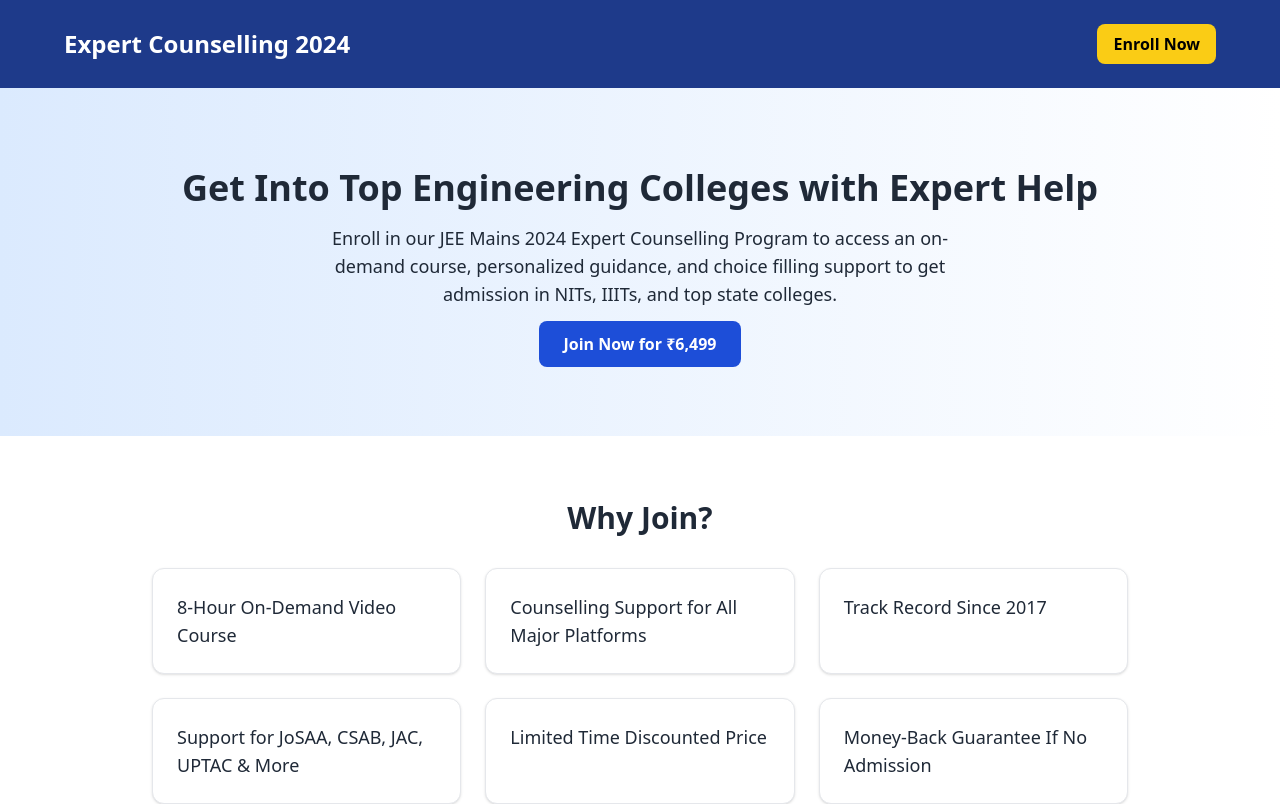
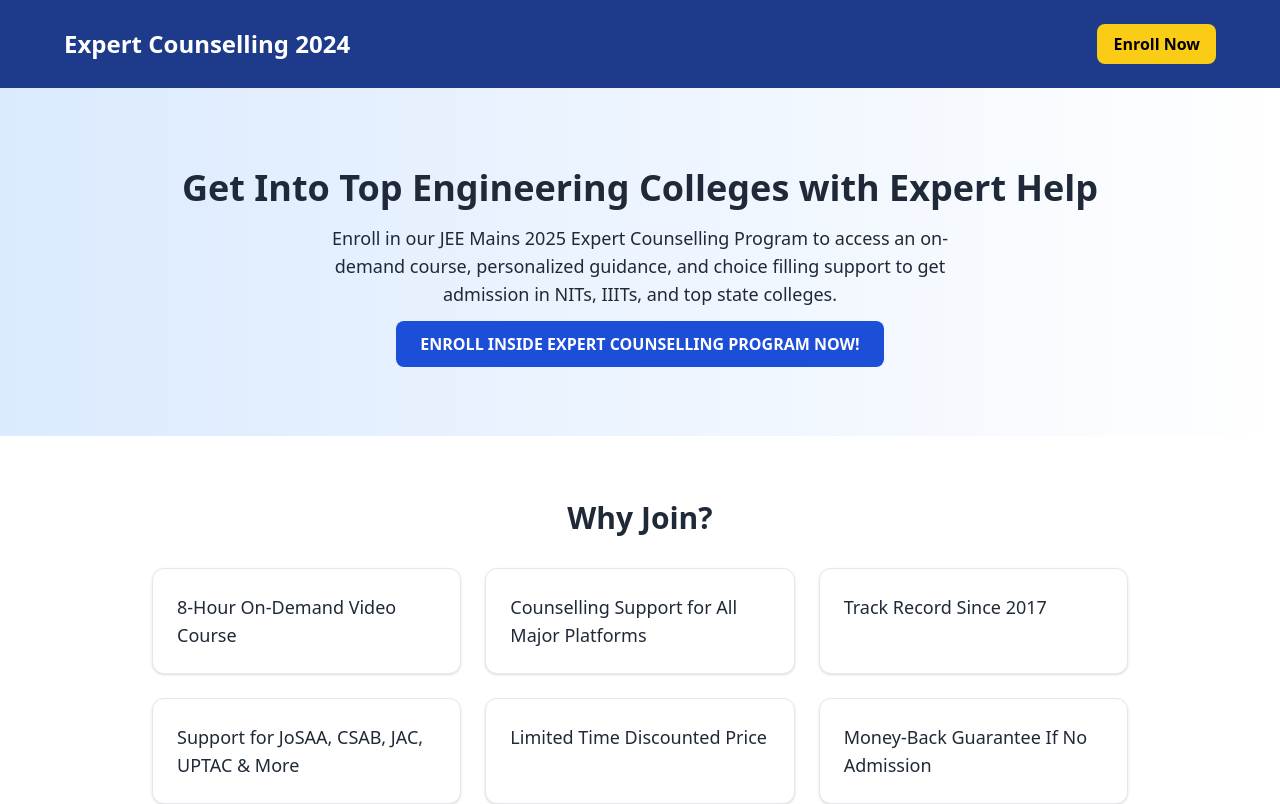
Before and after one commit to Anantamemories/expert-counselling, a Next.js app: page / in a window 1280 px wide. Shown: the top 804 px of the page. Built offline with nearby package versions, Linux system fonts and the light colour scheme.

Commit message:
Update index.tsx

```diff
--- a/pages/index.tsx
+++ b/pages/index.tsx
@@ -18,7 +18,7 @@
       <section className="bg-gradient-to-r from-blue-100 to-white py-20 px-6 text-center">
         <h2 className="text-4xl font-bold mb-4">Get Into Top Engineering Colleges with Expert Help</h2>
         <p className="max-w-2xl mx-auto text-lg mb-6">
-          Enroll in our JEE Mains 2024 Expert Counselling Program to access an on-demand course,
+          Enroll in our JEE Mains 2025 Expert Counselling Program to access an on-demand course,
           personalized guidance, and choice filling support to get admission in NITs, IIITs, and top state colleges.
         </p>
         <a
@@ -27,7 +27,8 @@
           rel="noopener noreferrer"
           className="bg-blue-700 hover:bg-blue-600 text-white font-semibold px-6 py-3 rounded-lg"
         >
-          Join Now for ₹6,499
+          ENROLL INSIDE EXPERT COUNSELLING PROGRAM NOW!
+
         </a>
       </section>
 
```
